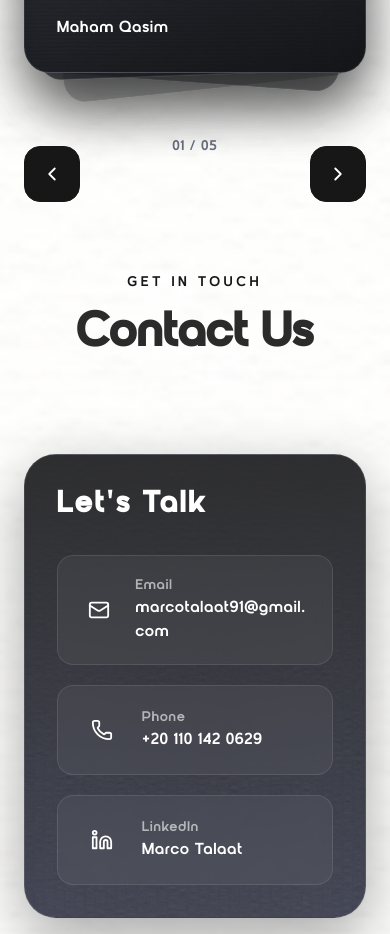
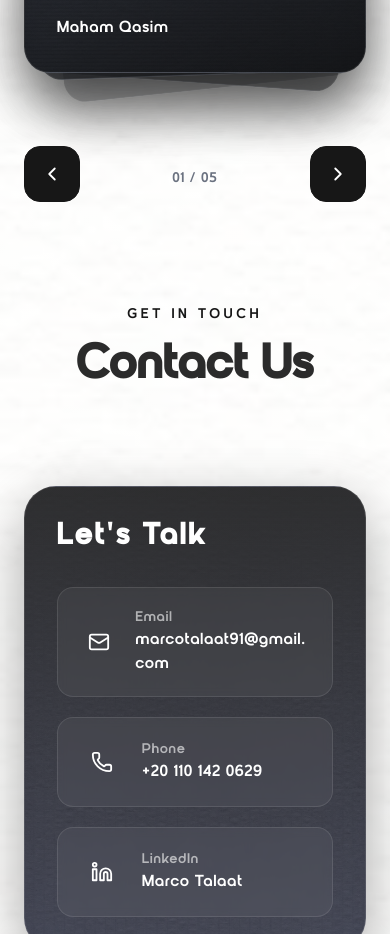
Before and after one commit to marcotalaat/marco-talaat, a React (Vite) app: page / in a window 390 px wide. Shown: the part 8940-9874 px from the top of the page. Built offline with nearby package versions, Linux system fonts and the light colour scheme.

Commit message:
fix mobile pagination

```diff
--- a/src/components/Blocks/home-blocks/Reviews.jsx
+++ b/src/components/Blocks/home-blocks/Reviews.jsx
@@ -172,7 +172,7 @@
           </div>
 
           {/* Deck counter */}
-          <div className="mt-8 text-center">
+          <div className="mt-16 md:mt-8 text-center">
             <span className="text-sm text-gray-500 font-medium tabular-nums">
               {String(index + 1).padStart(2, "0")} /{" "}
               {String(total).padStart(2, "0")}
```
